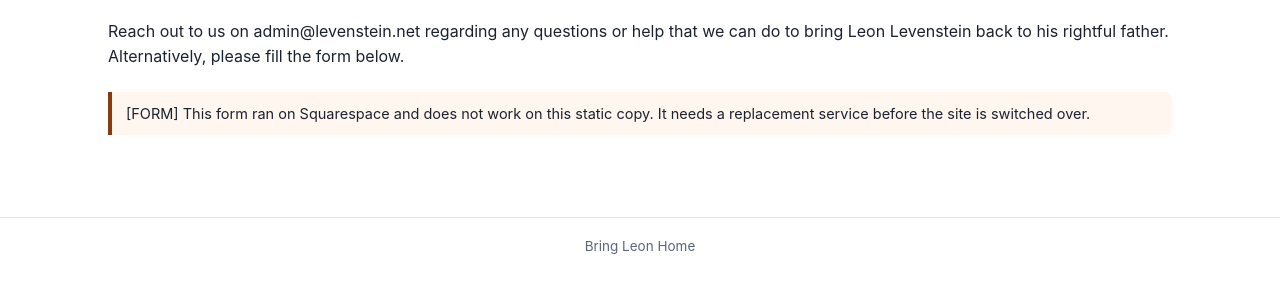
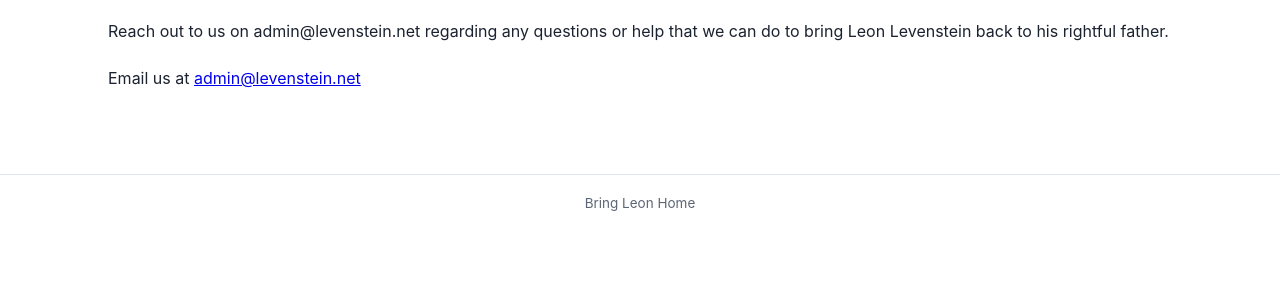
Before and after one commit to AdminLevenstein/bringleonhome, a plain HTML site: page contact/index.html in a window 1280 px wide. Shown: the part 217-510 px from the top of the page. Drawn offline with Linux system fonts and the light colour scheme.

Commit message:
Add files via upload

```diff
--- a/contact/index.html
+++ b/contact/index.html
@@ -7,8 +7,8 @@
 <header class="blh-header"><a class="blh-brand" href="../">Bring Leon Home</a><nav class="blh-nav"><a href="../">Home</a><a href="../the-case/">The Case</a><a href="../take-action/">Take Action</a><a href="../press-v2/">Press</a><a href="../gallery/">Gallery</a><a href="../legal-proceedings-to-bring-leon-home/">Court Case Details</a><a href="../documentary-video-1/">Documentary Video</a><a href="../unpleasant-video/">Unpleasant Video</a><a href="../leons-video/">Leon&#x27;s Video</a><a href="../february-2nd-update/">February 2nd Update</a><a href="../may-5th-leon-update/">May 5th Leon Update</a><a href="../contact/">Contact</a></nav></header>
 <main class="blh-main">
 <div class="blh-block"><h1 style="white-space:pre-wrap;">Contact Us</h1></div>
-<div class="blh-block"><p class="" style="white-space:pre-wrap;">Reach out to us on admin@levenstein.net regarding any questions or help that we can do to bring Leon Levenstein back to his rightful father. Alternatively, please fill the form below.</p></div>
-<div class="blh-block blh-note">[FORM] This form ran on Squarespace and does not work on this static copy. It needs a replacement service before the site is switched over.</div>
+<div class="blh-block"><p class="" style="white-space:pre-wrap;">Reach out to us on admin@levenstein.net regarding any questions or help that we can do to bring Leon Levenstein back to his rightful father.</p></div>
+<div class="blh-block"><p>Email us at <a href="mailto:admin@levenstein.net">admin@levenstein.net</a></p></div>
 </main>
 <footer class="blh-footer">Bring Leon Home</footer>
 </body></html>
```
